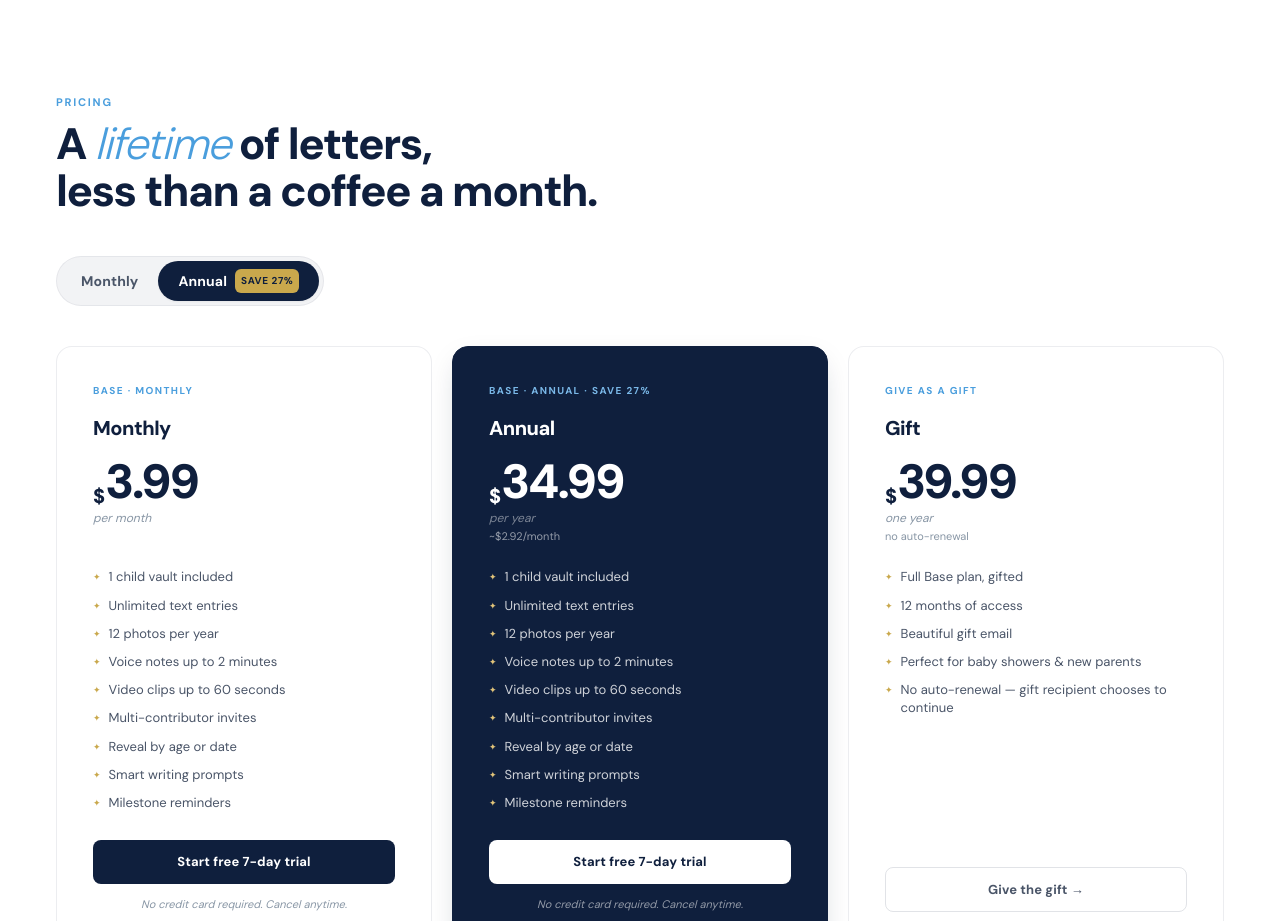
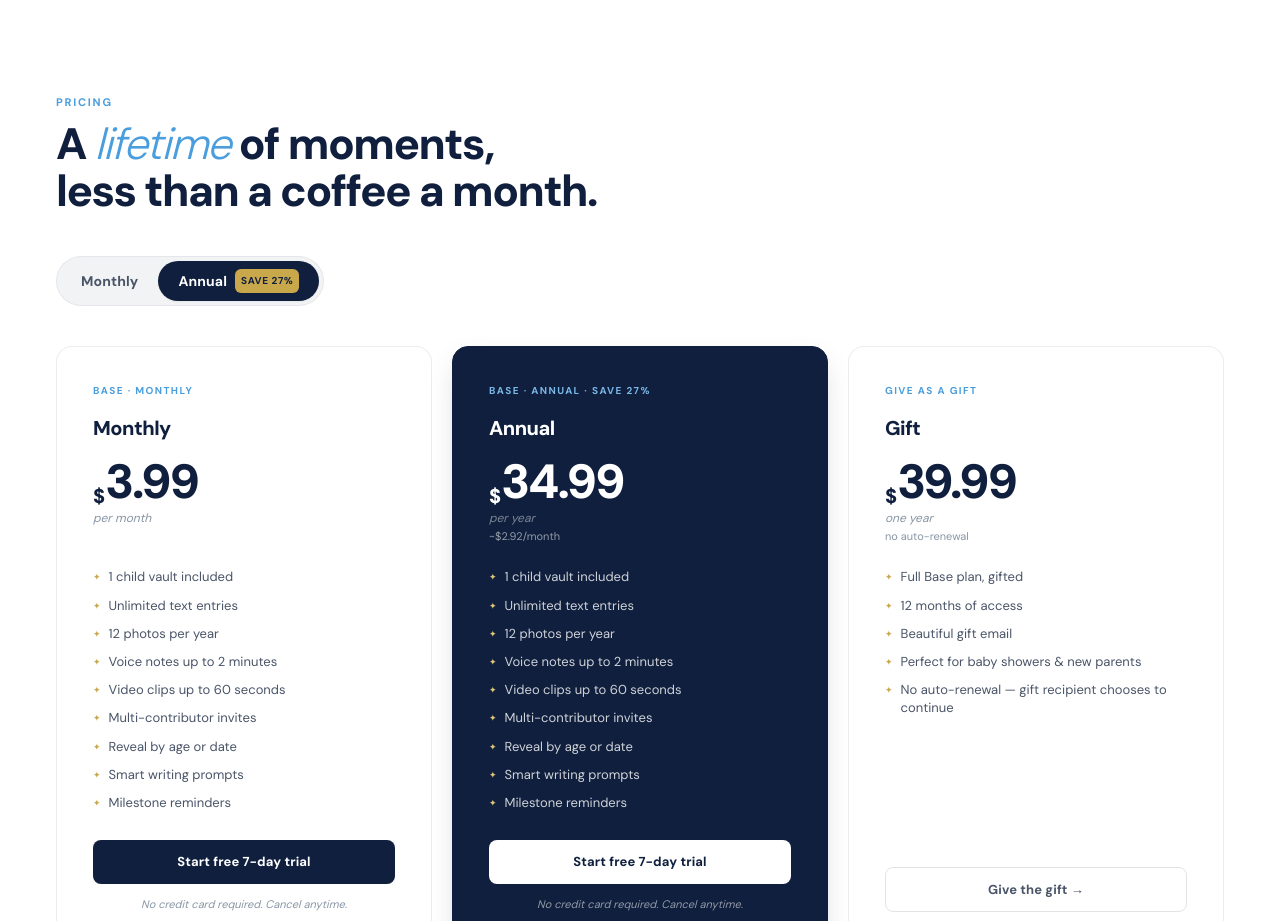
Before and after one commit to hteaopco/UntilThen, a Next.js app: page / in a window 1280 px wide. Shown: the part 2620-3541 px from the top of the page. Built offline with nearby package versions, Linux system fonts and the light colour scheme.

Commit message:
Pricing headline: "letters" -> "moments"
https://claude.ai/code/session_01Rk4ag9gkQtKsqqzHLnoFYT

```diff
--- a/src/components/landing/Pricing.tsx
+++ b/src/components/landing/Pricing.tsx
@@ -197,7 +197,7 @@ export function Pricing() {
           </p>
           <h2 className="text-[clamp(28px,3.5vw,44px)] font-extrabold tracking-[-1.5px] text-navy leading-[1.08]">
             A <span className="font-light italic text-sky">lifetime</span> of
-            letters,
+            moments,
             <br />
             less than a coffee a month.
           </h2>
```
